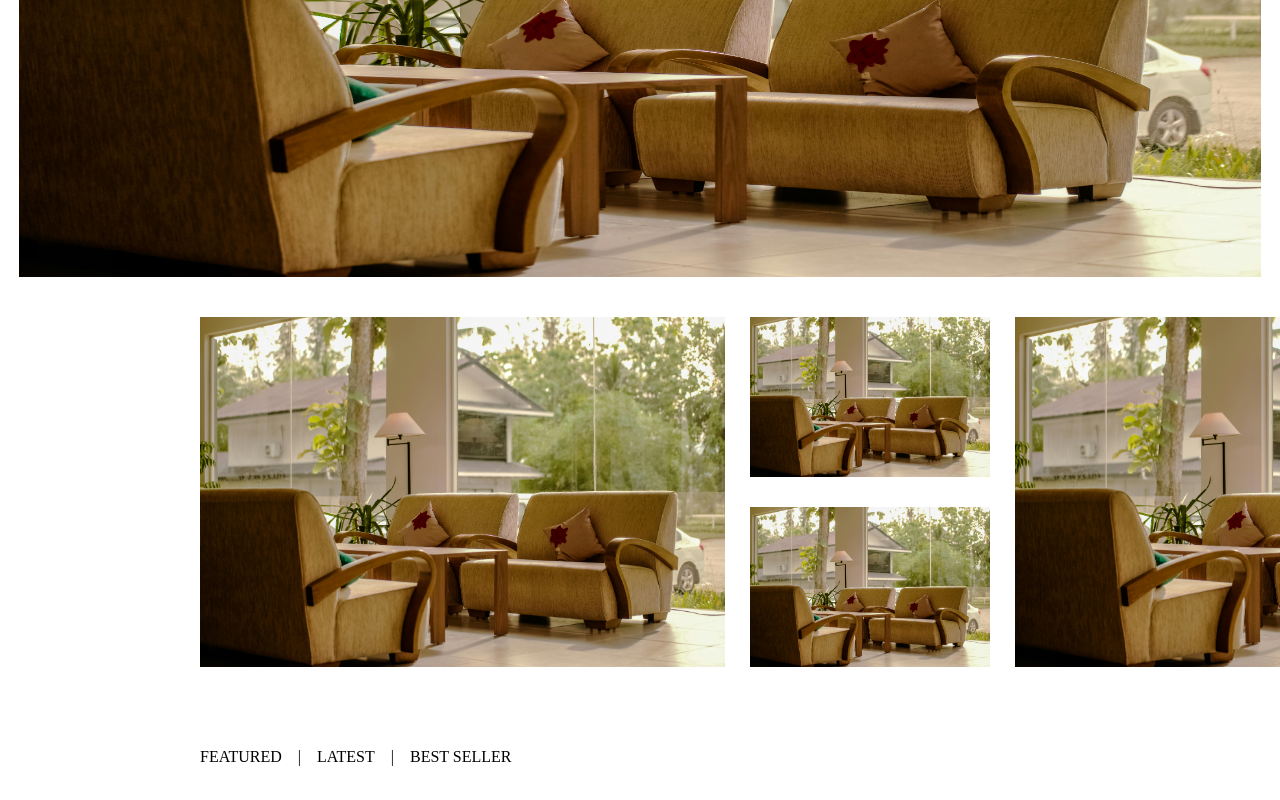
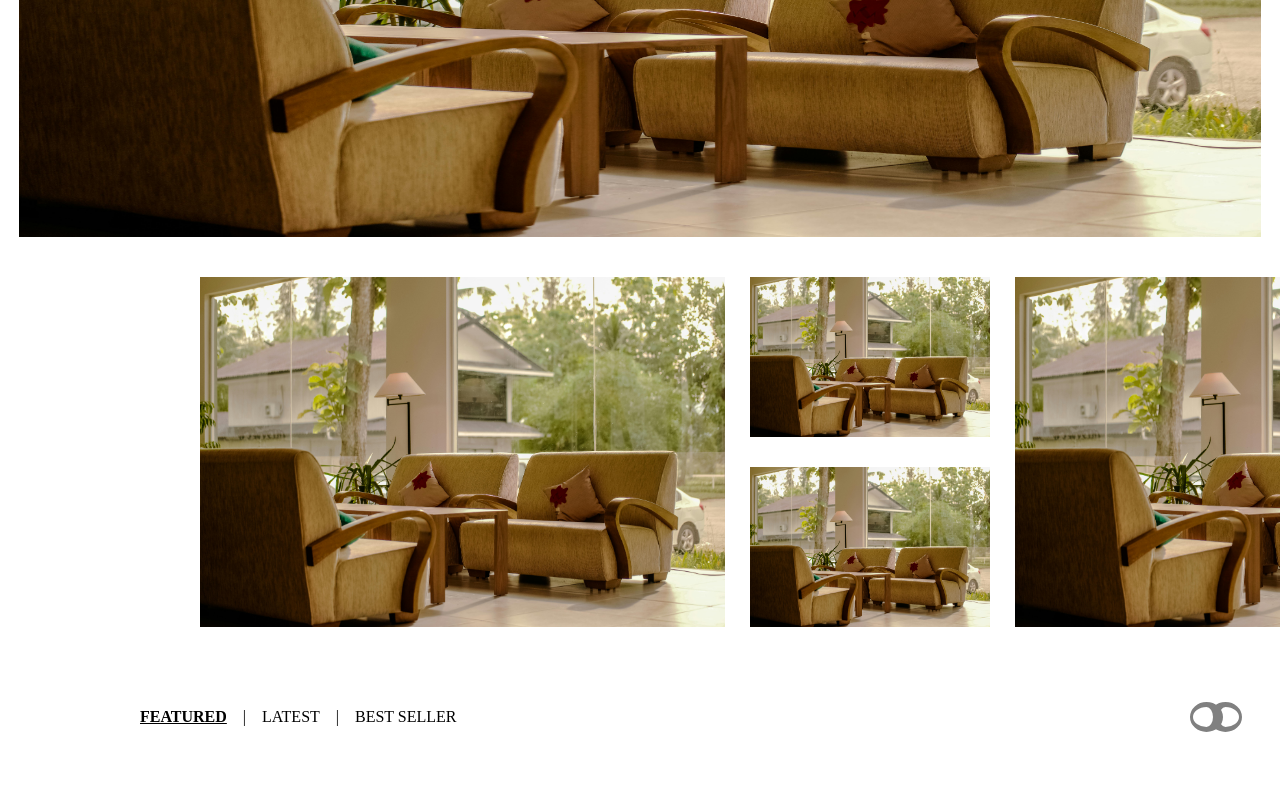
Before and after one commit to Mr-Command/Shop-App, a React (Create React App) app: page / in a window 1280 px wide. Shown: the part 458-1258 px from the top of the page. Built offline with nearby package versions, Linux system fonts and the light colour scheme.

Commit message:
Featuresnav üzerinde eklenmeler yapıldı ve diğer dosyalar için css düzenlemeleri yapıldı.

```diff
--- a/src/App.js
+++ b/src/App.js
@@ -1,4 +1,4 @@
-import Features from './Components/Features/features';
+import FeaturesNav from './Components/FeaturesNav/featuresnav';
 import Images from './Components/Images/images';
 import Navbar from './Components/Navbar/navbar';
 
@@ -7,7 +7,7 @@ function App() {
     <div>
       <Navbar />
       <Images/>
-      <Features/>
+      <FeaturesNav/>
     </div>
   );
 }
--- a/src/Components/Features/features.css
+++ /dev/null
@@ -1,20 +0,0 @@
-.feature-nav{
-    height: 120px;
-    background-color: white;
-    color: black;
-    display: flex;
-    align-items: center;
-    justify-content: space-between;
-    margin: 0 15px 15px 200px;
-}
-.feature-nav a{
-    color: inherit;
-    text-decoration: none;
-}
-.feature-nav ul {
-    padding: 0;
-    margin: 0;
-    list-style: none;
-    display: flex;
-    gap: 1rem;
-}
--- a/src/Components/Features/features.js
+++ /dev/null
@@ -1,19 +0,0 @@
-import React from 'react';
-import "./features.css";
-
-
-function Features() {
-    return (
-    <div className='feature-nav'>
-        <ul>
-            <li><a href="">FEATURED</a></li>
-            <span> | </span>
-            <li><a href="">LATEST</a></li>
-            <span> | </span>
-            <li><a href="">BEST SELLER</a></li>
-        </ul>
-    </div>
-    );
-}
-
-export default Features;
--- /dev/null
+++ b/src/Components/FeaturesNav/featuresnav.css
@@ -0,0 +1,65 @@
+.feature-nav {
+    height: 120px;
+    background-color: white;
+    color: black;
+    display: flex;
+    align-items: center;
+    justify-content: space-between;
+    padding: 0 15px;
+    position: relative;
+}
+
+.feature-nav a {
+    color: inherit;
+    text-decoration: none;
+}
+
+.featured-class {
+    font-weight: 800;
+    text-decoration: underline;
+}
+
+.feature-nav ul {
+    padding: 10%;
+    margin: 0;
+    list-style: none;
+    display: flex;
+    gap: 1rem;
+    align-items: center;
+}
+.feature-nav::before,
+.feature-nav::after {
+    content: '';
+    position: absolute;
+    top: 50%;
+    transform: translateY(-50%);
+    background-color: white;
+    border-radius: 50%;
+    width: 20px;
+    height: 20px;
+}
+
+.feature-nav::before {
+    content: '';
+    position: center;
+    top: 50%;
+    right: 3%;
+    transform: translateY(-50%);
+    border-top: 5px solid gray;
+    border-left: 10px solid gray;
+    border-bottom: 5px solid gray;
+    border-right:3px solid gray ;
+}
+
+
+.feature-nav::after {
+    content: '';
+    position: absolute;
+    top: 50%;
+    left: 93%;
+    transform: translateY(-50%);
+    border-top: 5px solid gray;
+    border-left: 3px solid gray;
+    border-bottom: 5px solid gray;
+    border-right:10px solid gray ;
+}
--- /dev/null
+++ b/src/Components/FeaturesNav/featuresnav.js
@@ -0,0 +1,19 @@
+import React from 'react';
+import "./featuresnav.css";
+
+
+function FeaturesNav() {
+    return (
+    <div className='feature-nav'>
+        <ul>
+            <li className='featured-class'><a href="/featured">FEATURED</a></li>
+            <span> | </span>
+            <li><a href="/latest">LATEST</a></li>
+            <span> | </span>
+            <li><a href="/best-seller">BEST SELLER</a></li>
+        </ul>
+    </div>
+    );
+}
+
+export default FeaturesNav;
--- a/src/Components/Navbar/navbar.css
+++ b/src/Components/Navbar/navbar.css
@@ -7,7 +7,7 @@ body{
 }
 .nav{
 
-    height: 120px;
+    height: 80px;
     background-color: white;
     color: black;
     display: flex;
@@ -16,6 +16,10 @@ body{
     margin: 0 15px 15px 15px;
     position: relative;
     border-bottom:2px solid black ;
+}
+.logo{
+    height: 50px;
+    width: 180px;
 }
 .siteTitle{
     font-size: 3rem;
--- a/src/Components/Navbar/navbar.js
+++ b/src/Components/Navbar/navbar.js
@@ -1,5 +1,6 @@
 import React from 'react';
 import './navbar.css';
+import marka from "../../image/marka.png"
 
 function Navbar() {
     return ( //Burada ANasayfanın NAvbarını oluşturuyoruz
@@ -8,7 +9,9 @@ function Navbar() {
     // en sonra parametreler için li oluşturup içine parametreleri yazıyoruz.
         <nav className='nav'>
             <div className="marka">
-            <a href="/" className='siteTitle'>Schön</a>
+                <a href="/">
+                    <img src={marka} alt="Schön" className="logo" />
+                </a>
             </div>
             <div className="parameters">
             <ul>
```
Also changed, not shown: src/Components/Featured/featured.js (added, +13 -0 lines), src/Components/Featured/featured.css (added), src/image/marka.png (added).
